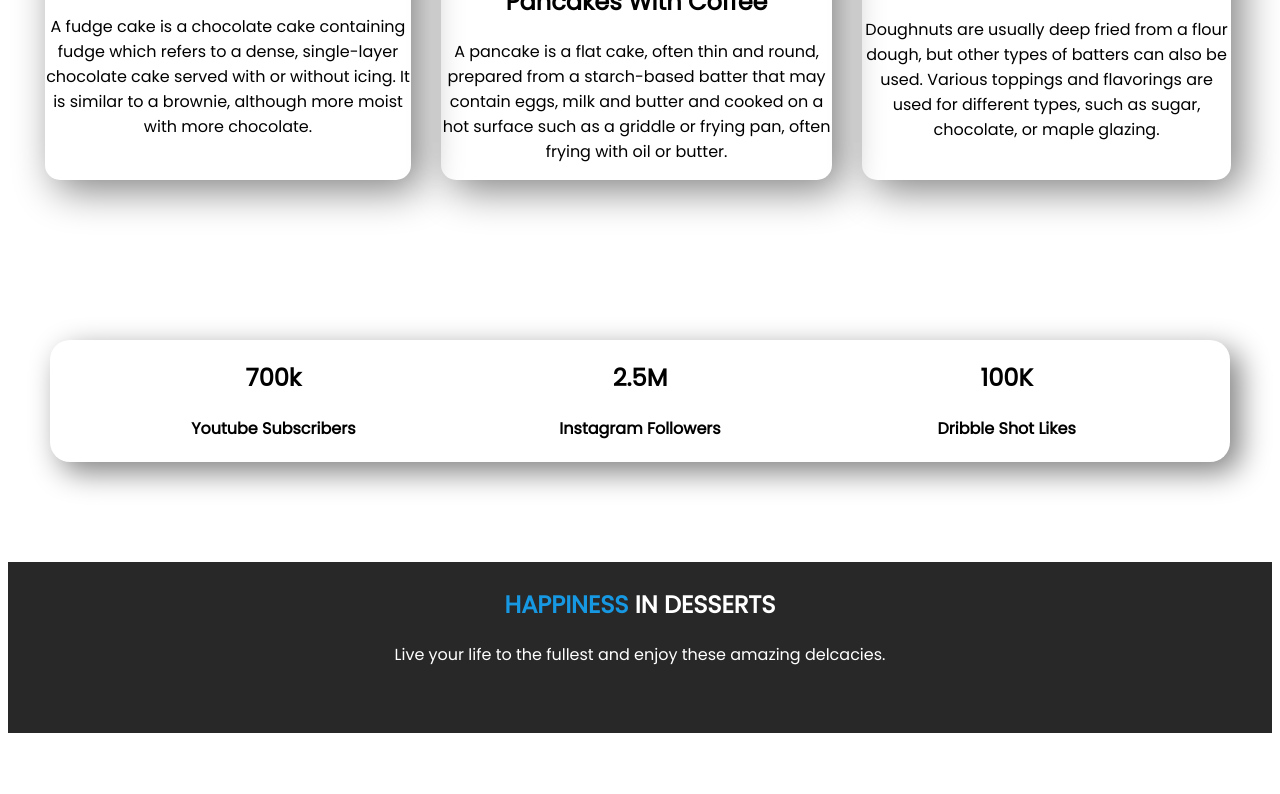
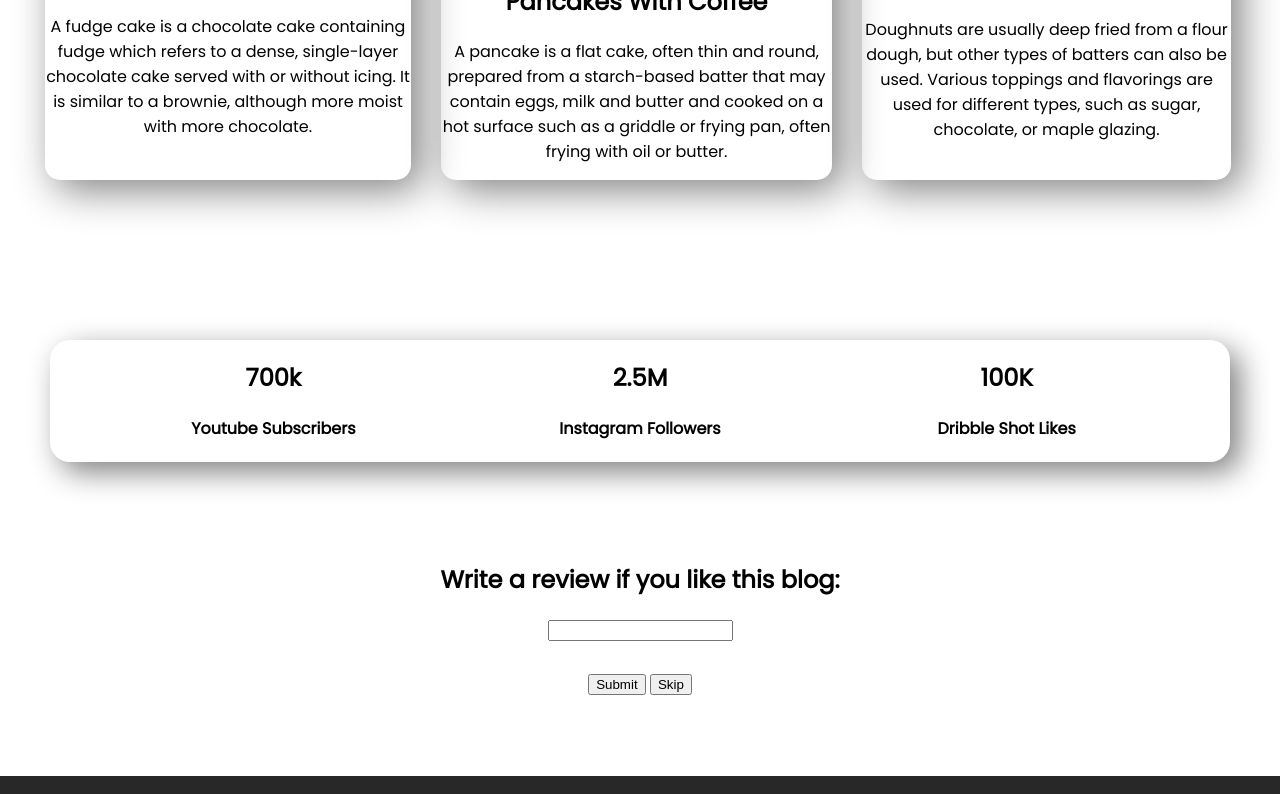
Before and after one commit to JuthyNadi-a/First-Portfolio, a plain HTML site: page index.html in a window 1280 px wide. Shown: the part 2003-2797 px from the top of the page. Before the commit the page ends 2741 px from the top, so only its background shows below. Drawn offline with Linux system fonts and the light colour scheme.

Commit message:
review section added

```diff
--- a/index.html
+++ b/index.html
@@ -8,6 +8,7 @@
     <link rel="preconnect" href="https://fonts.googleapis.com">
     <link rel="preconnect" href="https://fonts.gstatic.com" crossorigin>
     <link href="https://fonts.googleapis.com/css2?family=Poppins:wght@400&display=swap" rel="stylesheet">
+    <link rel="shortcut icon" href="images/Group 8448 (2).png" type="image?x-icon">
     <link rel="stylesheet" href="style.css">
 </head>
 <body>
@@ -76,6 +77,16 @@
                 <h4>Dribble Shot Likes</h4>
             </div>
     </section>
+    <section>
+    <div class="review">
+        <h2>Write a review if you like this blog:</h2>
+        <form action="">
+            <input id="n" type="text"><br>
+            <button>Submit</button>
+            <button>Skip</button>
+        </form>
+    </div>
+    </section>
     <footer>
         <h2><span class="color-blue">HAPPINESS </span>IN DESSERTS</h2>
         <p>Live your life to the fullest and enjoy these amazing delcacies.</p>
--- a/style.css
+++ b/style.css
@@ -33,7 +33,7 @@ h1{
 .background{
     background-image: url(images/Frame\ 57.jpg);
     background-repeat: no-repeat;
-    background-size: 1350px;
+    background-size: 100% 100%;
 }
 .favourites{
     text-align: center;
@@ -87,5 +87,12 @@ footer{
     background-color: rgb(41, 40, 40);
     padding-top: 5px;
     padding-bottom: 50px;
-    margin: 5px 8px 5px 8px;
+    margin: 5px 0px 5px 0px;
 }
+.review{
+    text-align: center;
+    margin-bottom: 80px;
+}
+#n{
+    margin-bottom: 30px;
+}
```
